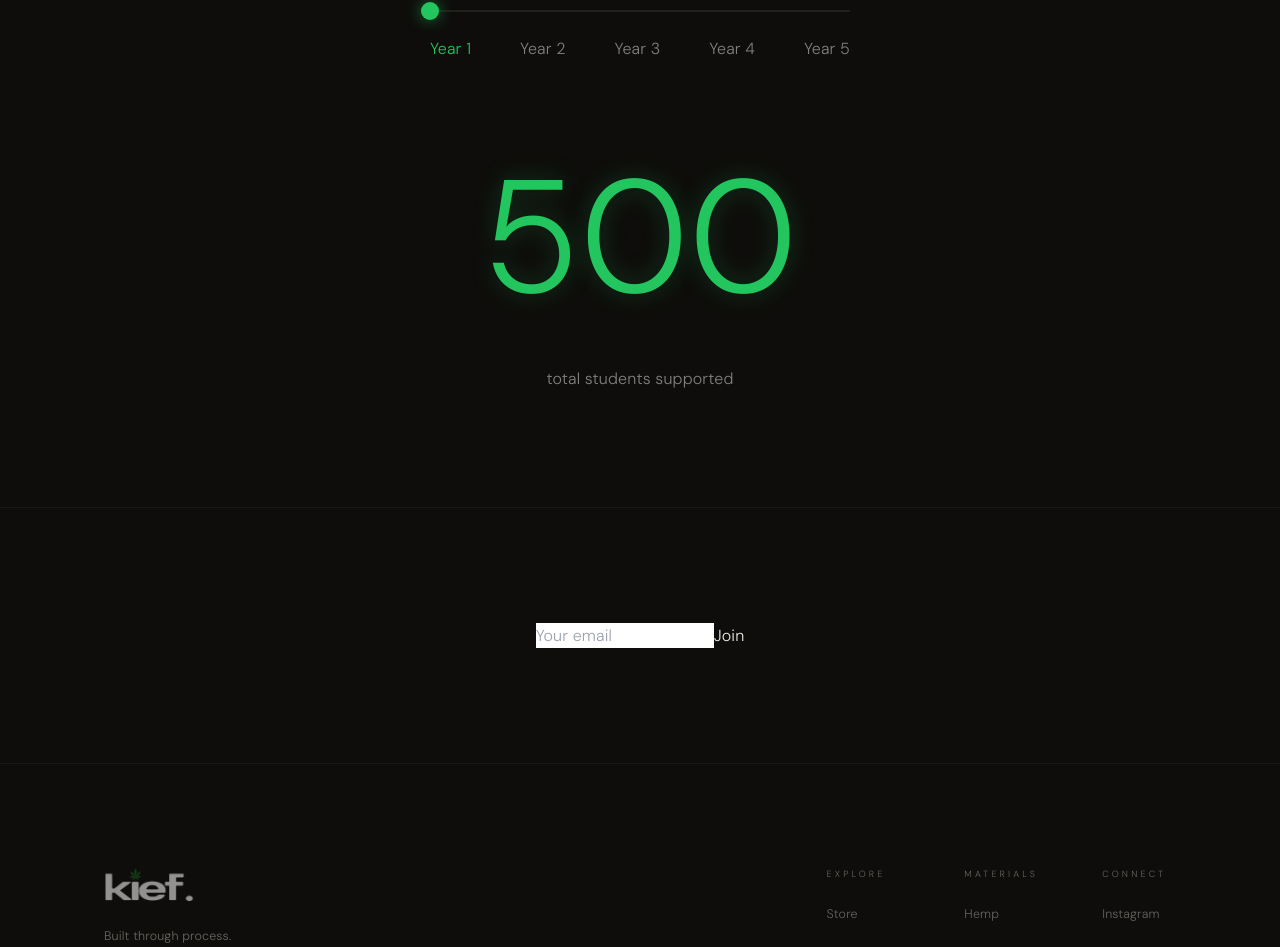
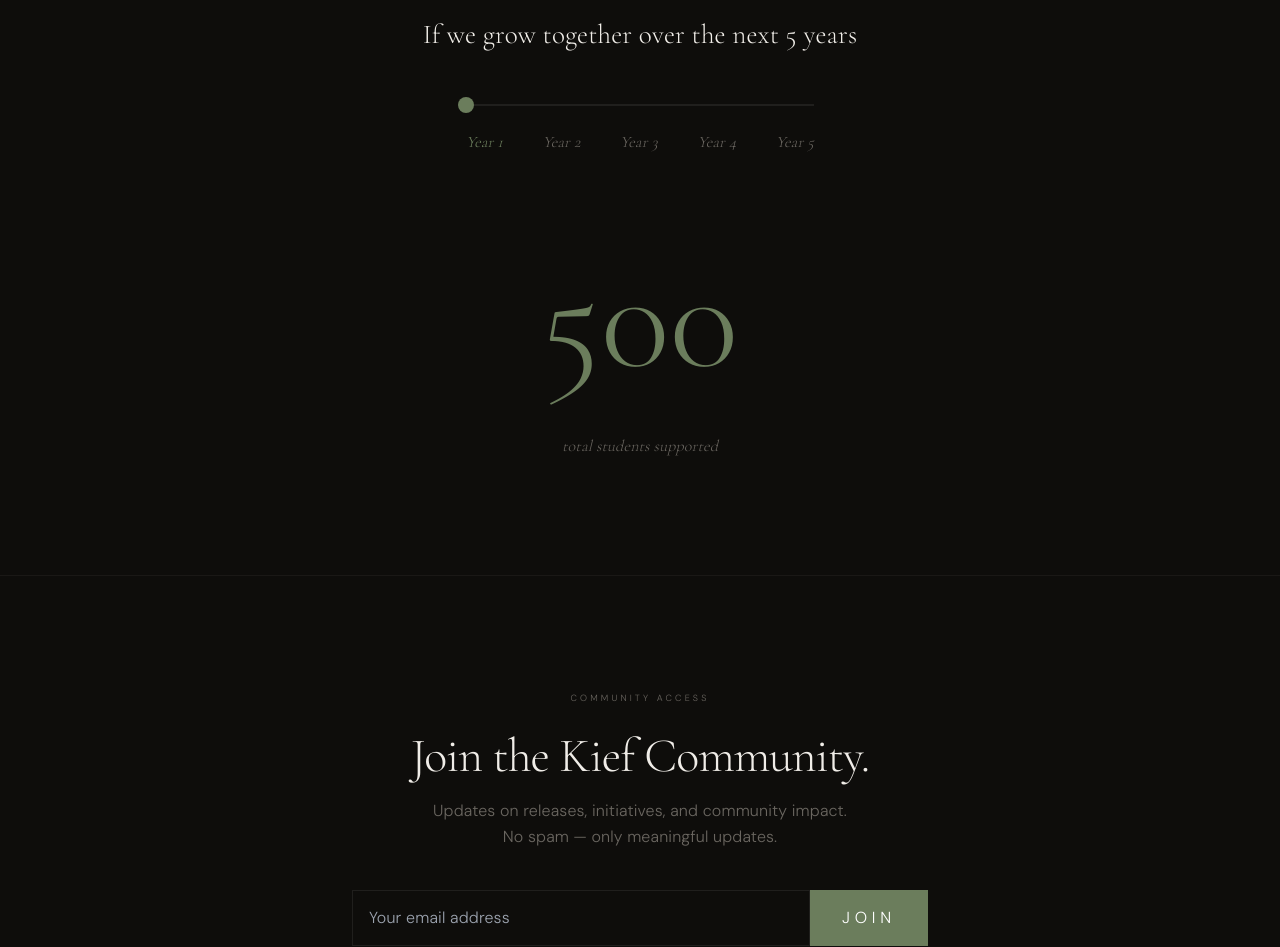
Before and after one commit to kiefdot/kief-site, a Next.js app: page /community in a window 1280 px wide. Shown: the part 1210-2157 px from the top of the page. Built offline with nearby package versions, Linux system fonts and the light colour scheme.

Commit message:
final community polish

```diff
--- a/src/app/community/page.tsx
+++ b/src/app/community/page.tsx
@@ -17,21 +17,36 @@
       {/* HERO */}
       <section className="container-clean section-padding">
         <p className="eyebrow reveal">Community</p>
-        <h1 className="font-serif reveal d1" style={{ fontSize: "clamp(2.6rem,6vw,5rem)", fontWeight: 300, lineHeight: 1.05 }}>
+        <h1 className="font-serif reveal d1" style={{
+          fontSize: "clamp(2.6rem,6vw,5rem)",
+          fontWeight: 300,
+          lineHeight: 1.05
+        }}>
           Built beyond<br /><em>clothing.</em>
         </h1>
-        <p className="text-muted reveal d2" style={{ marginTop: "2rem", maxWidth: "30rem" }}>
+        <p className="text-muted reveal d2" style={{
+          marginTop: "2rem",
+          maxWidth: "30rem"
+        }}>
           A part of Kief exists beyond the garment — directed outward, into the communities that make it possible.
         </p>
       </section>
 
       {/* STAT */}
-      <section style={{ borderTop: "1px solid rgba(240,237,232,0.05)", borderBottom: "1px solid rgba(240,237,232,0.05)" }}>
+      <section style={{
+        borderTop: "1px solid rgba(240,237,232,0.05)",
+        borderBottom: "1px solid rgba(240,237,232,0.05)"
+      }}>
         <div className="container-clean section-padding">
           <div className="grid-2">
             <div>
               <p className="eyebrow reveal">Impact</p>
-              <p className="font-serif reveal d1" style={{ fontSize: "clamp(5rem,12vw,9rem)", color: "var(--accent)" }}>30%</p>
+              <p className="font-serif reveal d1" style={{
+                fontSize: "clamp(5rem,12vw,9rem)",
+                color: "var(--accent)"
+              }}>
+                30%
+              </p>
             </div>
             <div>
               <p className="font-serif reveal d1">
@@ -47,69 +62,127 @@
 
       <hr className="rule" />
 
-      {/* 🔥 PREMIUM SLIDER */}
+      {/* 🔥 SLIDER */}
       <section className="container-clean section-padding" style={{ textAlign: "center" }}>
-        <p className="font-serif reveal" style={{ marginBottom: "3rem" }}>
+
+        <p className="font-serif reveal" style={{
+          fontSize: "clamp(0.9rem,1.5vw,1.1rem)",
+          fontStyle: "italic",
+          color: "var(--muted)",
+          marginBottom: "3rem"
+        }}>
           Impact Projection
         </p>
 
-        <div style={{ maxWidth: "420px", margin: "0 auto 3rem" }}>
+        <p className="font-serif reveal d1" style={{
+          fontSize: "clamp(1.1rem,2.5vw,1.7rem)",
+          fontWeight: 300,
+          marginBottom: "3rem"
+        }}>
+          If we grow together over the next 5 years
+        </p>
+
+        <div className="reveal d2" style={{
+          maxWidth: "380px",
+          margin: "0 auto 3rem",
+          padding: "0 1rem"
+        }}>
           <div
-            style={{ position: "relative", height: "2px", background: "rgba(240,237,232,0.08)" }}
+            style={{
+              position: "relative",
+              height: "2px",
+              background: "rgba(240,237,232,0.08)",
+              cursor: "pointer",
+              userSelect: "none"
+            }}
             onClick={(e) => {
               const rect = e.currentTarget.getBoundingClientRect();
               const p = Math.max(0, Math.min(1, (e.clientX - rect.left) / rect.width));
               setYear(Math.round(p * 4) + 1);
             }}
           >
-            <div
-              style={{
+            {/* progress */}
+            <div style={{
               position: "absolute",
               width: `${pct}%`,
               height: "100%",
-                background: "linear-gradient(90deg,#22c55e,#16a34a)",
-                transition: "width .5s ease",
-              }}
-            />
+              background: "var(--accent)",
+              transition: "width .4s cubic-bezier(.16,1,.3,1)"
+            }} />
 
+            {/* knob */}
             <div
               style={{
                 position: "absolute",
                 left: `${pct}%`,
                 top: "50%",
-                width: 18,
-                height: 18,
-                background: "#22c55e",
+                width: 16,
+                height: 16,
+                background: "var(--accent)",
                 borderRadius: "50%",
                 transform: "translate(-50%,-50%)",
-                boxShadow: "0 0 15px rgba(34,197,94,0.6)",
+                cursor: "grab"
+              }}
+              onMouseDown={(e) => {
+                e.preventDefault();
+
+                const track = e.currentTarget.parentElement as HTMLElement;
+
+                const move = (ev: MouseEvent) => {
+                  const r = track.getBoundingClientRect();
+                  const p = Math.max(0, Math.min(1, (ev.clientX - r.left) / r.width));
+                  setYear(Math.round(p * 4) + 1);
+                };
+
+                const up = () => {
+                  document.removeEventListener("mousemove", move);
+                  document.removeEventListener("mouseup", up);
+                };
+
+                document.addEventListener("mousemove", move);
+                document.addEventListener("mouseup", up);
               }}
             />
           </div>
 
-          <div style={{ display: "flex", justifyContent: "space-between", marginTop: "1.5rem" }}>
+          {/* years */}
+          <div style={{
+            display: "flex",
+            justifyContent: "space-between",
+            marginTop: "1.5rem"
+          }}>
             {[1, 2, 3, 4, 5].map((y) => (
-              <button key={y} onClick={() => setYear(y)} style={{
-                color: y === year ? "#22c55e" : "gray",
+              <button
+                key={y}
+                onClick={() => setYear(y)}
+                style={{
+                  fontFamily: "var(--serif)",
+                  fontStyle: "italic",
+                  color: y === year ? "var(--accent)" : "var(--muted)",
                   background: "none",
                   border: "none",
                   cursor: "pointer"
-              }}>
+                }}
+              >
                 Year {y}
               </button>
             ))}
           </div>
         </div>
 
-        <p style={{
-          fontSize: "clamp(5rem,14vw,10rem)",
-          color: "#22c55e",
-          textShadow: "0 0 25px rgba(34,197,94,0.25)"
+        {/* main number */}
+        <p className="font-serif reveal d3" style={{
+          fontSize: "clamp(4.5rem,13vw,9rem)",
+          fontWeight: 300,
+          color: "var(--accent)"
         }}>
-          {studentImpact[year - 1]}
+          {studentImpact[year - 1].toLocaleString()}
         </p>
 
-        <p style={{ color: "gray" }}>
+        <p className="font-serif reveal d4" style={{
+          fontStyle: "italic",
+          color: "var(--muted)"
+        }}>
           total students supported
         </p>
       </section>
@@ -118,10 +191,65 @@
 
       {/* SIGNUP */}
       <section className="container-clean section-padding" style={{ textAlign: "center" }}>
-        <form action="https://formspree.io/f/myknorrq" method="POST">
-          <input type="email" name="email" required placeholder="Your email" />
-          <button type="submit">Join</button>
+        <div style={{ maxWidth: "36rem", margin: "0 auto" }}>
+
+          <p className="eyebrow reveal" style={{ marginBottom: "1.5rem" }}>
+            Community Access
+          </p>
+
+          <h3 className="font-serif reveal d1" style={{
+            fontSize: "clamp(1.7rem,4vw,3rem)",
+            fontWeight: 300,
+            marginBottom: "1rem"
+          }}>
+            Join the Kief Community.
+          </h3>
+
+          <p className="text-muted reveal d2" style={{
+            marginBottom: "2.5rem"
+          }}>
+            Updates on releases, initiatives, and community impact.<br />
+            No spam — only meaningful updates.
+          </p>
+
+          <form
+            action="https://formspree.io/f/myknorrq"
+            method="POST"
+            className="reveal d3"
+            style={{ display: "flex", flexWrap: "wrap" }}
+          >
+            <input
+              type="email"
+              name="email"
+              required
+              placeholder="Your email address"
+              style={{
+                flex: "1 1 200px",
+                padding: "0.9rem 1rem",
+                background: "transparent",
+                border: "1px solid rgba(240,237,232,0.08)",
+                color: "var(--fg)",
+                outline: "none"
+              }}
+            />
+
+            <button
+              type="submit"
+              style={{
+                padding: "0.9rem 2rem",
+                background: "var(--accent)",
+                color: "#fff",
+                border: "none",
+                cursor: "pointer",
+                letterSpacing: "0.3em",
+                textTransform: "uppercase"
+              }}
+            >
+              Join
+            </button>
           </form>
+
+        </div>
       </section>
 
     </div>
```
Lines whose indentation alone changed are shown as unchanged.
